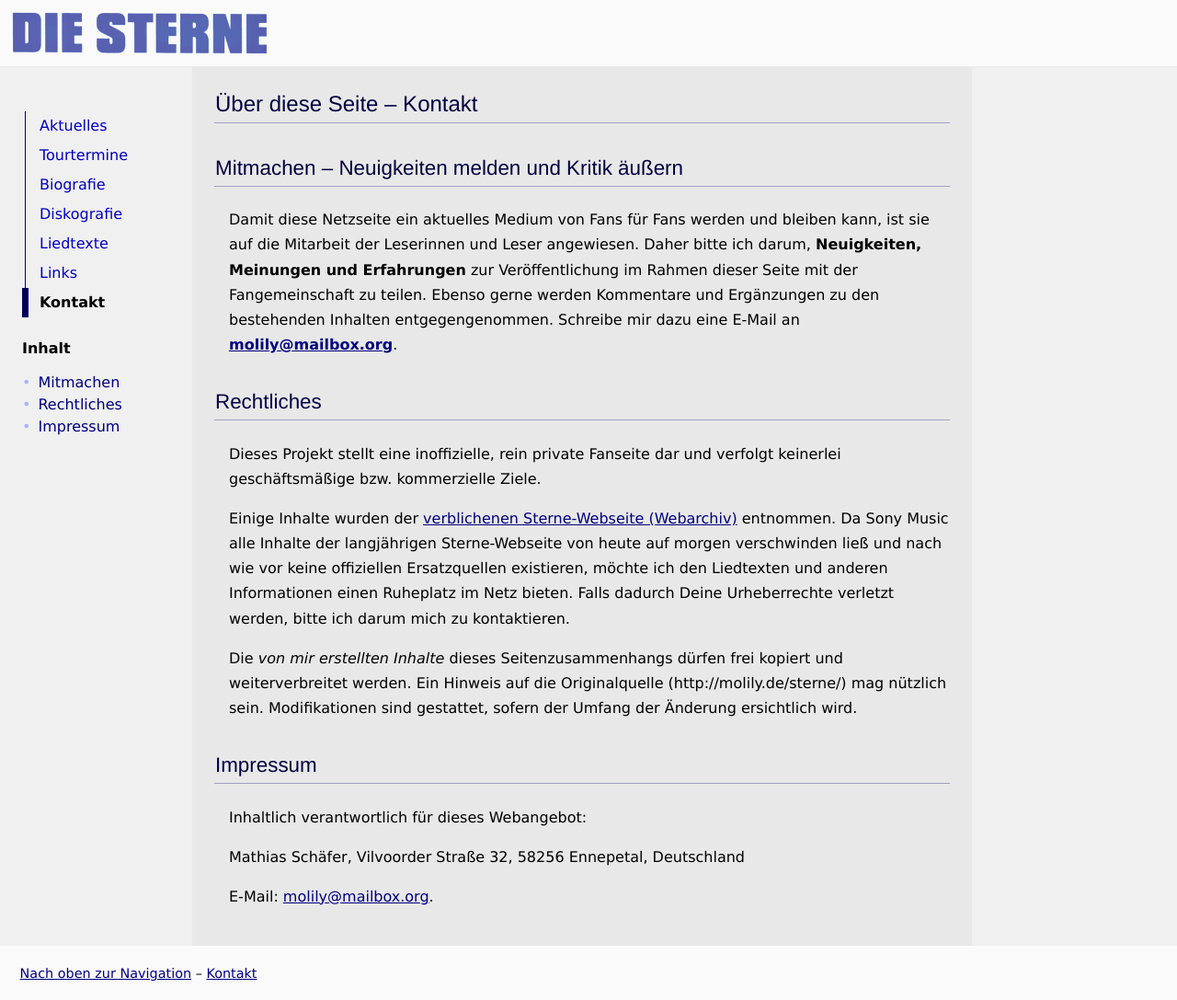
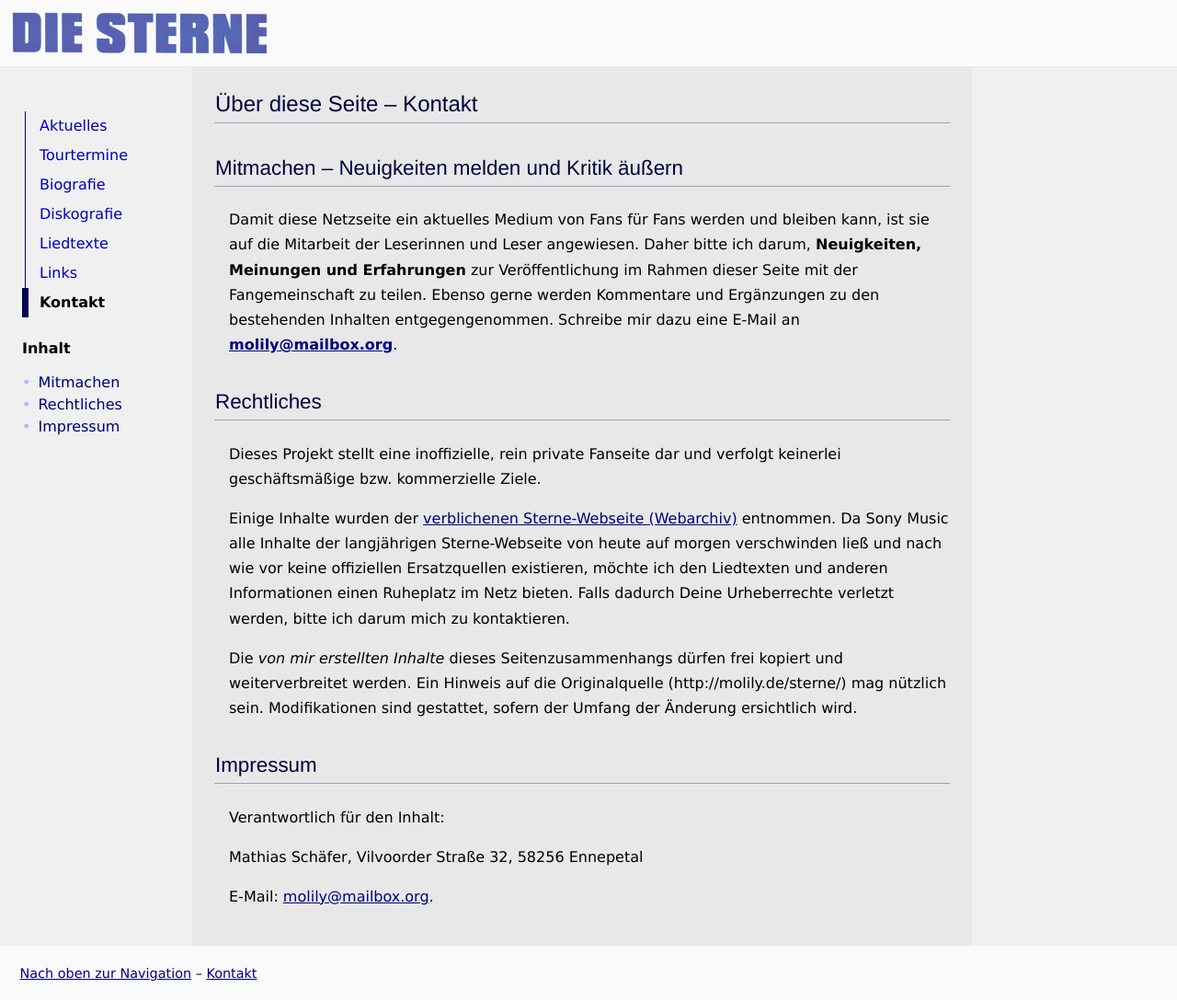
Before and after one commit to molily/molily.de, a Jekyll site: the page sterne/kontakt.html, which Jekyll copies as it is, in a window 1280 px wide. Shown: the whole page at 92% size. Built offline with Jekyll 4.4.1, drawn with Linux system fonts in a browser that asks for light colours.

Commit message:
impressum

```diff
--- a/impressum.html
+++ b/impressum.html
@@ -6,7 +6,10 @@
 lang: de
 ---
 
-<p>M&#x2060;ath&#x200b;ias Sc&#x200b;hä&#x2060;fer, Vilvo&#x200b;order St&#x2060;raße 32, 58256 Enn&#x2060;epet&#x200b;al</p>
+<p>Verantwortlich für den Inhalt:</p>
+
+<p>M&#x2060;&#x430;th&#x200b;ias Sc&#x200b;hä&#x2060;fer, Vilv&#x43E;&#x200b;&#x43E;rder St&#x2060;raße 32, 58256 &#x415;nn&#x2060;epet&#x200b;al</p>
+
 <p>E-Mail: <a href="mailto:molily@mailbox.org">molily@mailbox.org</a></p>
 
 <p>Datenschutzhinweis: Diese Website erhebt keine personenbezogenen Daten.</p>
--- a/sterne/kontakt.html
+++ b/sterne/kontakt.html
@@ -59,8 +59,8 @@
 
 <h2 id="autor">Impressum</h2>
 
-<p>Inhaltlich verantwortlich für dieses Webangebot:</p>
-<p>Mathias Schäfer, Vilvoorder Straße 32, 58256 Ennepetal, Deutschland</p>
+<p>Verantwortlich für den Inhalt:</p>
+<p>Mathias Schäfer, Vilvoorder Straße 32, 58256 Ennepetal</p>
 <p> E-Mail: <a href="mailto:molily@mailbox.org" rel="author">molily@mailbox.org</a>.</p>
 
 </div></div>
```
